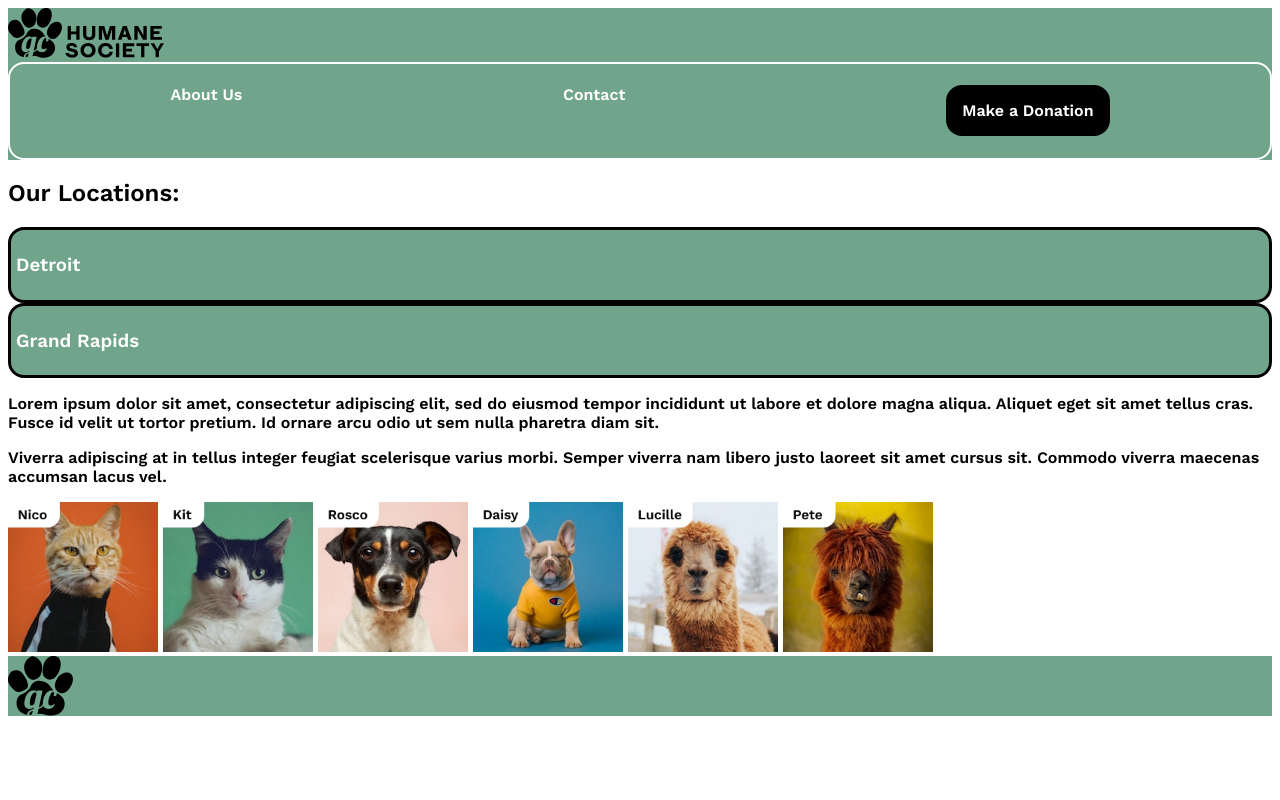
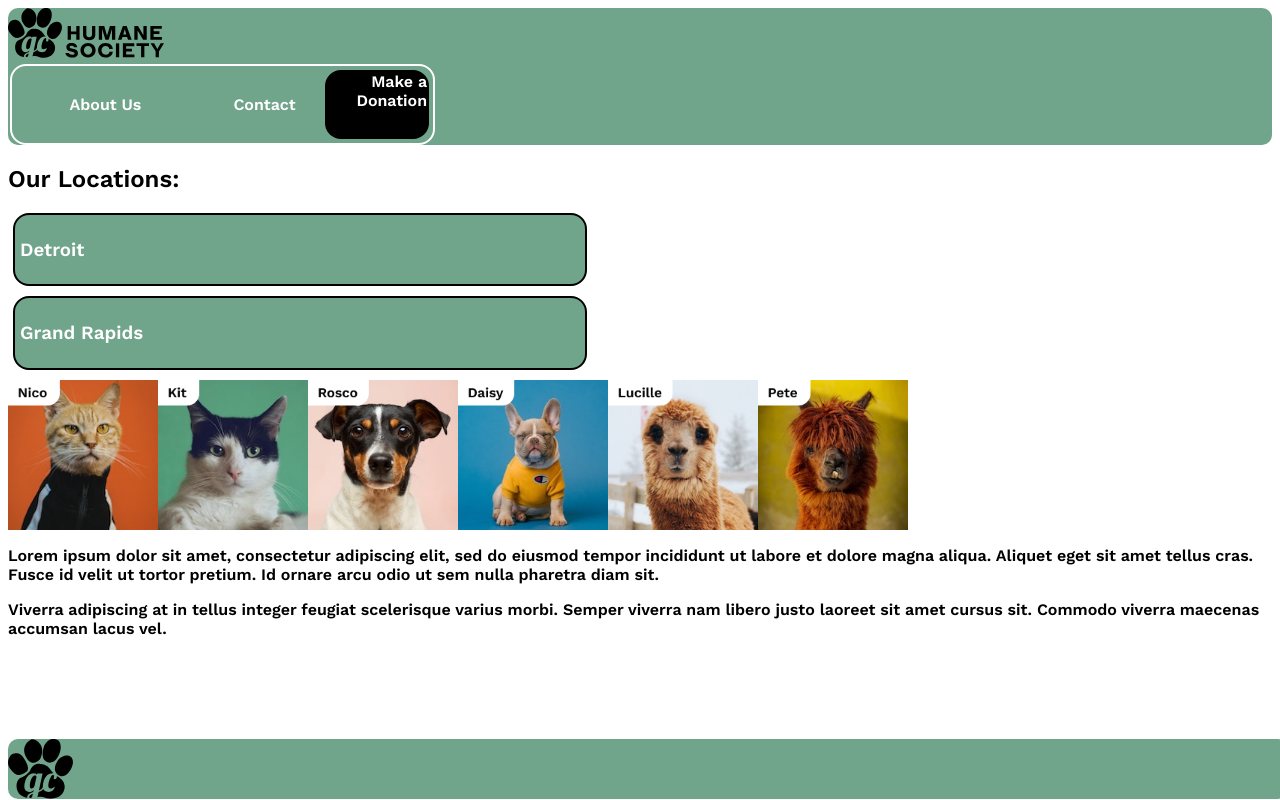
Before and after one commit to BobbieHoch/GranC-Projects, a plain HTML site: page Hochstadt-part-one/index.html in a window 1280 px wide. Drawn offline with nearby package versions, Linux system fonts and the light colour scheme.

Commit message:
8hours progress Tuesday

```diff
--- a/Hochstadt-part-one/index.html
+++ b/Hochstadt-part-one/index.html
@@ -14,38 +14,42 @@
 
       <header>
             <!--Logo and Box with  three buttons-->
-            <img src="horizontal-logo.svg" height="50px" alt="humane
-            society logo" >
-            <section class="Nav">
-                <h4>About Us</h4>
-                <h4>Contact</h4>
+            <div id="logoTop">
+                <img src="/assets/horizontal-logo.svg" height="50px" alt="humane society logo"></div>
 
-                <h4 id="donation">Make a Donation</h4>
-            </section>
+            <div>
+                    <ul plain class="Nav">
+                        <li>About Us</li>
+                        <li>Contact</li>
+                        <li id="donation">Make a Donation</li>
+                    </ul>
+           </div>
      </header>
 
          <body><!--insert two location buttons-->
                 <h2>Our Locations: </h2>
-            <section class="detroitButton">
+            <div class="detroitButton">
                 <h3>Detroit</h3>
-            </section>
-            <section class="grandButton">
+            </div>
+            <div class="grandButton">
                 <h3>Grand Rapids</h3>
-            </section>
+            </div>
+            <Section class="pix">
+                <img src="/assets/cat-1.jpg" height="150px" alt="cat 1">
+                <img src="/assets/cat-2.jpg" height="150px" alt="cat 2">
+                <img src="/assets/dog-1.jpg" height="150px" alt="dog 1">
+                <img src="/assets/dog-2.jpg" height="150px" alt="dog 2">
+                <img src="/assets/llama-1.jpg" height="150px" alt="llama 1">
+                <img src="/assets/llama-2.jpg" height="150px" alt="llama 2">
+            </Section>
+
                 <p>
                     Lorem ipsum dolor sit amet, consectetur adipiscing elit, sed do eiusmod tempor incididunt ut labore et dolore magna aliqua. Aliquet eget sit amet tellus cras. Fusce id velit ut tortor pretium. Id ornare arcu odio ut sem nulla pharetra diam sit.
                 </p>
                 <p>
                     Viverra adipiscing at in tellus integer feugiat scelerisque varius morbi. Semper viverra nam libero justo laoreet sit amet cursus sit. Commodo viverra maecenas accumsan lacus vel.
+                    </p>
 
-                <Section>
-                    <img src="/assets/cat-1.jpg" height="150px" alt="cat 1">
-                    <img src="/assets/cat-2.jpg" height="150px" alt="cat 2">
-                    <img src="/assets/dog-1.jpg" height="150px" alt="dog 1">
-                    <img src="/assets/dog-2.jpg" height="150px" alt="dog 2">
-                    <img src="/assets/llama-1.jpg" height="150px" alt="llama 1">
-                    <img src="/assets/llama-2.jpg" height="150px" alt="llama 2">
-                </Section>
 
 
 
--- a/Hochstadt-part-one/style.css
+++ b/Hochstadt-part-one/style.css
@@ -3,50 +3,93 @@ body{
 }
 header{
     background-color: #70a48b;
+    border-radius: 10px;
+
+
 }
+
 .Nav{
     display: flex;
     color: white;
     flex-direction: row;
-    justify-content: end;
-    justify-content: space-around;
-    margin: auto;
+    justify-content:space-between;
     border: 2px solid white;
     border-radius: 1em;
+    padding: 2px;
+    }
+
+    .nav "About US", "Contact"{
+        margin:25em ;
+        display: inline-block;
+    }
+    #donation{
+        background-color: black;
+        border-radius: 1em;
+        padding:2px;
+        justify-content:center ;
+
+
+
+    }
+
+  ul, li{
+    display: flexbox;
+    justify-content: flex-end;
+    text-align: right;
+    list-style-type: none;
+    margin: 2px;
+    padding: 25px;
+    width:33%;
 }
+
 
 .detroitButton{
     display: flex;
     color: white;
     background-color: #70a48b;
-    border:3px solid black;
-    padding: 5px 25px 5px 5px;
+    border:2px solid black;
+    width: 35em;
+    padding: 5px;
+    margin: 2px 10px 10px 5px;
     border-radius: 1em;
     justify-content: left;
 }
-#donation{
-    background-color: black;
-    border-radius: 1em;
-    padding: 1em;
 
-}
 .grandButton{
     display: flex;
     color: white;
     background-color: #70a48b;
-    border:3px solid black;
-    padding: 5px 25px 5px 5px;
+    border:2px solid black;
+    width: 35em;
+    padding: 5px 5px 5px 5px;
+    margin: 2px 10px 10px 5px;
     border-radius: 1em;
-.twoButtons{
+    justify-content: left;
+}
+.pix{
+    display: flex;
+    justify-content: left;
+}
+
+footer {
+    display: flex;
+    background-color: #70a48b;
+    width: 100%;
+    height: fit-content;
+    border-radius: 10px;
+    position:fixed;
+    bottom: 1px;
 
 }
-}
-@media screen and (min-width: 480px){
+@media screen and (min-width: 768px){
 
-}
+    footer {
+        display: flex;
+        width: 100%;
+        height: fit-content;
+        position:fixed;
+        bottom: 1px;
 
-footer{
-    display: flex;
-    background-color: #70a48b;
-    margin: auto;
-}
+    }
+
+    }
```
Also changed, not shown: Hochstadt-part-one/assets/horizontal-logo.svg (renamed from Hochstadt-part-one/horizontal-logo.svg).
